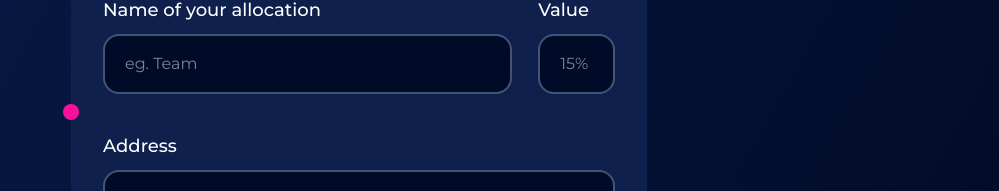
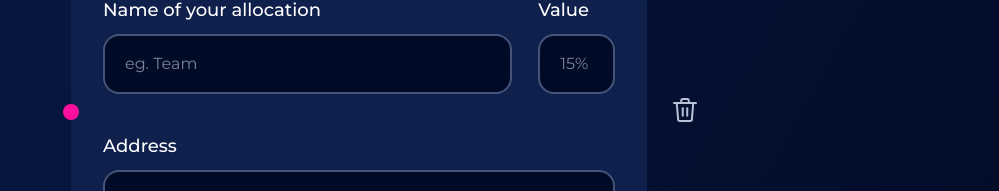
Before and after one commit to atomiklabs/deploycontracts.io, a Next.js app: page /tokenAllocation in a window 1280 px wide. Shown: the part 278-469 px from the top of the page, without its empty margins (281-1280 px from the left). Built offline with nearby package versions, Linux system fonts and the light colour scheme.

Commit message:
add token context

```diff
--- a/components/AllocationCard.tsx
+++ b/components/AllocationCard.tsx
@@ -21,23 +21,23 @@ const colourPallete = [
 ]
 
 export default function AllocationCart({
-  myKey,
+  hideDeleteButton,
   counter,
   deleteAllocation,
 }: {
-  myKey: number
+  hideDeleteButton: boolean
   counter: number
   deleteAllocation: any
 }) {
   const [count, setCount] = useState<number>(counter)
-  const [colour, setColour] = useState('')
+  const [colour, setColour] = useState(colourPallete[0])
 
   useEffect(() => {
     setColour(colourPallete.slice(count, count + 1).toString())
   }, [])
 
   return (
-    <div key={myKey} className='relative flex flex-col gap-y-9 bg-[#0F204D] rounded-3xl p-8'>
+    <div className='relative flex flex-col gap-y-9 bg-[#0F204D] rounded-3xl p-8'>
       <div className='flex flex-col md:flex-row gap-y-4 md:gap-x-5 lg:gap-x-[26px]'>
         <div className='sm:w-[80%] xl:w-[85%] whitespace-nowrap'>
           <Input label='Name of your allocation' placeholder='eg. Team' />
@@ -53,11 +53,11 @@ export default function AllocationCart({
           style={{ backgroundColor: colour }}
         ></div>
       )}
-      {myKey === 0 ? null : (
+      {hideDeleteButton ? (
         <div className='md:absolute md:top-0 md:bottom-0 m-auto md:right-[-70px] w-[64px] h-[64px] hover:bg-[#242b3c] rounded-full'>
-          <Delete className='cursor-pointer' height={64} width={64} onClick={() => deleteAllocation(myKey)} />
+          <Delete className='cursor-pointer' height={64} width={64} onClick={() => deleteAllocation()} />
         </div>
-      )}
+      ) : null}
     </div>
   )
 }
--- a/pages/_app.tsx
+++ b/pages/_app.tsx
@@ -1,7 +1,12 @@
 import 'tailwindcss/tailwind.css'
 import { AppProps } from 'next/app'
 import '../styles/index.scss'
+import { TokenProvider } from '@/utils/token'
 
 export default ({ Component, pageProps: { session, ...pageProps } }: AppProps) => {
-  return <Component {...pageProps} />
+  return (
+    <TokenProvider>
+      <Component {...pageProps} />
+    </TokenProvider>
+  )
 }
--- a/pages/tokenAllocation.tsx
+++ b/pages/tokenAllocation.tsx
@@ -1,22 +1,10 @@
-import { useState } from 'react'
 import Container from '@/components/Container'
 import AllocationCard from '@/components/AllocationCard'
 import SecondaryButton from '@/components/buttons/SecondaryButton'
+import { useToken } from '@/utils/token'
 
 export default function tokenAllocation() {
-  const [allocations, setAllocations] = useState([0])
-  const [counter, setCounter] = useState(0)
-
-  function addAllocation() {
-    setCounter((prev) => (prev === 14 ? 0 : prev + 1))
-    let lastItem = allocations.slice(-1).toString()
-    setAllocations([...allocations, parseInt(lastItem) + 1])
-  }
-
-  function deleteAllocation(index: number) {
-    const newAllocations = allocations.filter((x) => x !== index || index === 0)
-    setAllocations([...newAllocations])
-  }
+  const { allocations, counter, addAllocation, deleteAllocation } = useToken()
 
   return (
     <section className='mt-10'>
@@ -29,9 +17,15 @@ export default function tokenAllocation() {
           </p>
         </div>
         <div className='mt-[41px] flex flex-col gap-y-9'>
-          {allocations.map((x, i) => (
-            <AllocationCard key={i} myKey={x} counter={counter} deleteAllocation={deleteAllocation} />
-          ))}
+          {allocations &&
+            allocations.map((x, i) => (
+              <AllocationCard
+                key={i}
+                hideDeleteButton={x === 0 ? false : true}
+                counter={counter}
+                deleteAllocation={deleteAllocation}
+              />
+            ))}
           <SecondaryButton onClick={() => addAllocation()}>
             <div className='px-12 py-4'>Add new</div>
           </SecondaryButton>
--- /dev/null
+++ b/utils/token.d.ts
@@ -0,0 +1,6 @@
+export interface IToken {
+  allocations: number[]
+  counter: number
+  addAllocation: () => void
+  deleteAllocation: (number) => void
+}
--- /dev/null
+++ b/utils/token.tsx
@@ -0,0 +1,30 @@
+import { createContext, useContext, useState } from 'react'
+import { IToken } from '@/utils/token.d'
+
+const TokenContext = createContext({} as IToken)
+
+export function TokenProvider({ children }: any) {
+  const [allocations, setAllocations] = useState([20])
+  const [counter, setCounter] = useState(0)
+
+  function addAllocation() {
+    setCounter((prev) => (prev === 14 ? 0 : prev + 1))
+    let lastItem = allocations.slice(-1).toString()
+    setAllocations([...allocations, parseInt(lastItem) + 1])
+  }
+
+  function deleteAllocation(index: number) {
+    const newAllocations = allocations.filter((x) => x !== index || index === 0)
+    setAllocations([...newAllocations])
+  }
+
+  return (
+    <TokenContext.Provider value={{ allocations, counter, addAllocation, deleteAllocation }}>
+      {children}
+    </TokenContext.Provider>
+  )
+}
+
+export function useToken() {
+  return useContext(TokenContext)
+}
```
